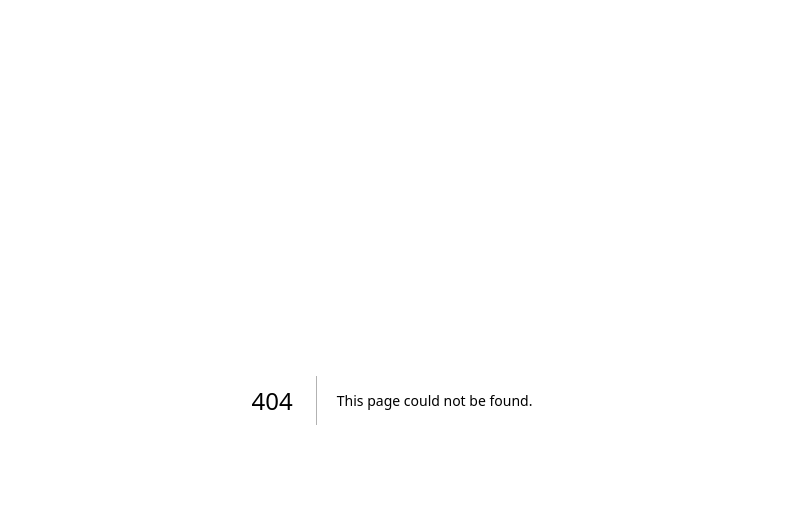
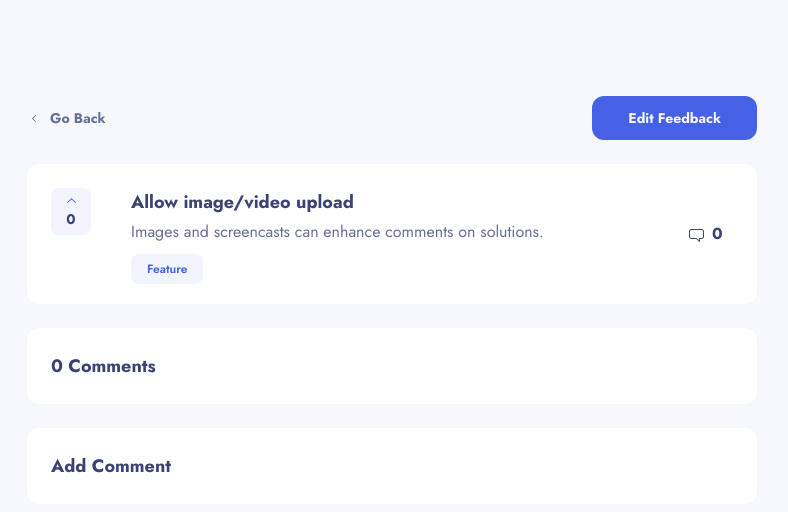
Before and after one commit to AlbaOngaro/product-feedback, a Next.js app: page /suggestions/asdf in a window 1280 px wide. Before the commit this address had no page. Shown: the top 512 px of the page, without its empty margins (248-1036 px from the left). Built offline with nearby package versions, Linux system fonts and the light colour scheme.

Commit message:
feat: added suggestion page

```diff
--- a/src/components/organisms/suggestion/Suggestion.tsx
+++ b/src/components/organisms/suggestion/Suggestion.tsx
@@ -1,8 +1,10 @@
 import { ChatBubbleIcon, ChevronUpIcon } from "@radix-ui/react-icons";
 import { Card } from "components/atoms/card/Card";
 import { Tag } from "components/atoms/tag/Tag";
+import Link from "next/link";
 
 interface Props {
+  id: string;
   title: string;
   description: string;
   category: string;
@@ -11,6 +13,7 @@ interface Props {
 }
 
 export function Suggestion({
+  id,
   title,
   description,
   category,
@@ -18,13 +21,16 @@ export function Suggestion({
   comments,
 }: Props) {
   return (
-    <Card className="grid grid-cols-[40px_minmax(0,_1fr)_44px] gap-10">
+    <Link href={`/suggestions/${id}`}>
+      <Card className="group grid grid-cols-[40px_minmax(0,_1fr)_44px] gap-10">
         <button className="h-fit flex flex-col items-center justify-center py-1.5 px-4	bg-alice-blue text-[#3A4374] font-semibold text-xs rounded-lg cursor-pointer transition-all duration-300 hover:bg-[#CFD7FF] active:bg-royal-blue active:text-white">
           <ChevronUpIcon className="text-royal-blue" />
           <span className="text-sm	font-bold">{votes}</span>
         </button>
         <div>
-        <h6 className="text-lg text-[#3A4374] font-bold mb-1">{title}</h6>
+          <h6 className="text-lg text-[#3A4374] font-bold mb-1 transition-colors duration-300 group-hover:text-royal-blue">
+            {title}
+          </h6>
           <p className="text-dark-blue-gray mb-3">{description}</p>
           <Tag name={category} disabled />
         </div>
@@ -33,5 +39,6 @@ export function Suggestion({
           <ChatBubbleIcon /> <strong>{comments}</strong>
         </span>
       </Card>
+    </Link>
   );
 }
--- a/src/components/pages/home/HomePage.tsx
+++ b/src/components/pages/home/HomePage.tsx
@@ -20,8 +20,8 @@ export function HomePage() {
       <Sidebar />
       <Container className="flex flex-col gap-6">
         <Header />
-        {suggestions.map(({ id, ...suggestion }) => (
-          <Suggestion key={id} {...suggestion} />
+        {suggestions.map((suggestion) => (
+          <Suggestion key={suggestion.id} {...suggestion} />
         ))}
       </Container>
     </main>
--- /dev/null
+++ b/src/components/pages/suggestion/SuggestionPage.tsx
@@ -0,0 +1,45 @@
+import { CaretLeftIcon } from "@radix-ui/react-icons";
+import { Button } from "components/atoms/button/Button";
+import { Card } from "components/atoms/card/Card";
+import { Suggestion } from "components/organisms/suggestion/Suggestion";
+import Link from "next/link";
+
+const suggestion = {
+  id: "asdf",
+  title: "Allow image/video upload ",
+  description: "Images and screencasts can enhance comments on solutions.",
+  votes: 0,
+  comments: 0,
+  category: "Feature",
+};
+
+export function SuggestionPage() {
+  return (
+    <main className="h-full w-full max-w-[730px] m-auto py-14 px-9 lg:py-24">
+      <header className="flex flex-row justify-between mb-6">
+        <Link
+          href="/"
+          className="flex flex-row items-center gap-2 text-dark-blue-gray text-sm	font-bold opacity-100 transition-opacity duration-300 hover:underline hover:opacity-80"
+        >
+          <CaretLeftIcon /> Go Back
+        </Link>
+
+        <Button variant="secondary">Edit Feedback</Button>
+      </header>
+
+      <section className="flex flex-col gap-6">
+        <Suggestion {...suggestion} />
+
+        <Card>
+          <h6 className="text-[#3A4374] font-bold text-lg">
+            {suggestion.comments} Comments
+          </h6>
+        </Card>
+
+        <Card>
+          <h6 className="text-[#3A4374] font-bold text-lg">Add Comment</h6>
+        </Card>
+      </section>
+    </main>
+  );
+}
--- /dev/null
+++ b/src/pages/suggestions/[id].tsx
@@ -0,0 +1,3 @@
+import { SuggestionPage } from "components/pages/suggestion/SuggestionPage";
+
+export default SuggestionPage;
```
Lines whose indentation alone changed are shown as unchanged.
